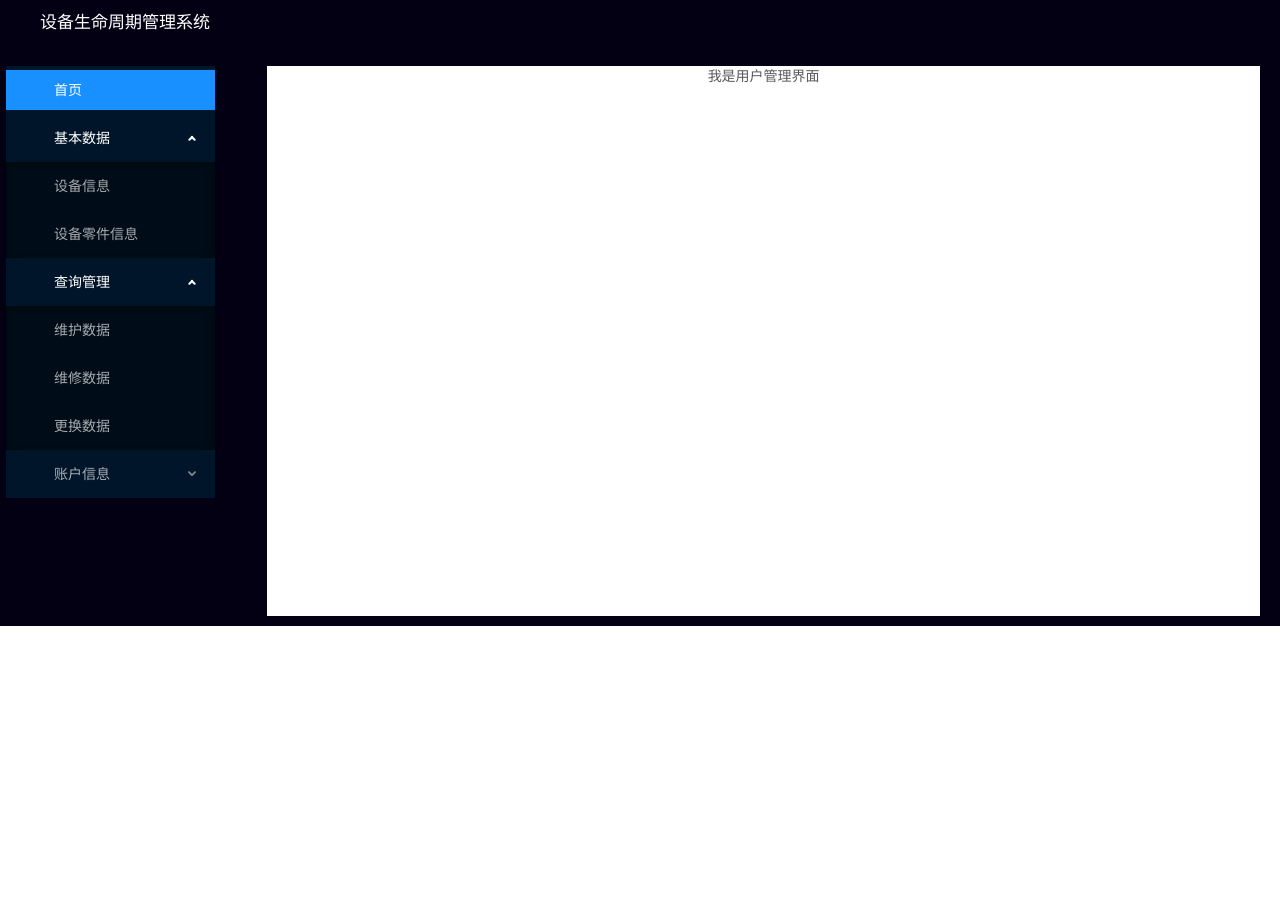
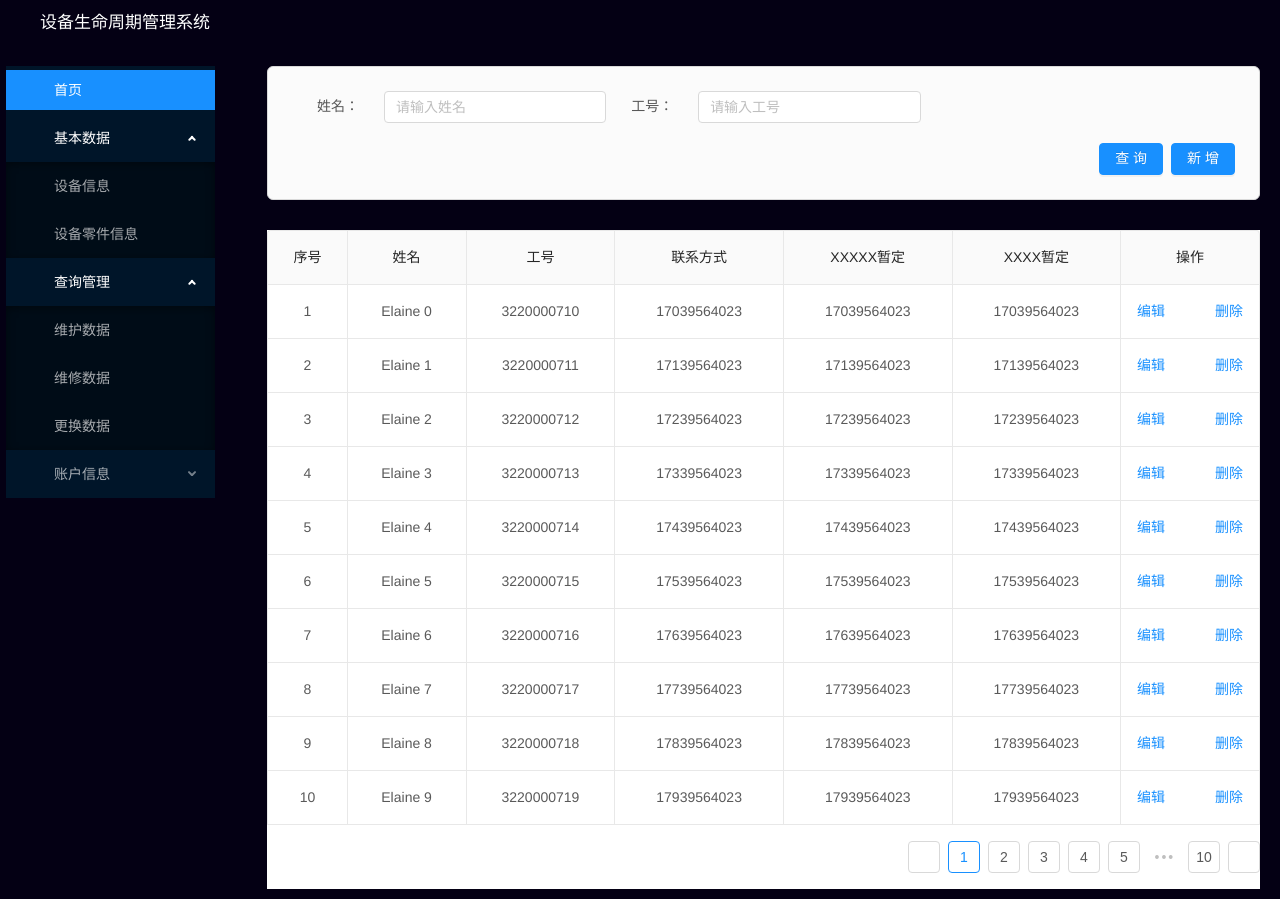
Before and after one commit to Eliane-cc/equipment_system, a Vue app in the folder equipment_system/: page /#/userManagement in a window 1280 px wide. Before the commit the page ends 800 px from the top, so only its background shows below. Built offline with nearby package versions, Linux system fonts and the light colour scheme.

Commit message:
style: 用户管理页面样式

```diff
--- a/equipment_system/src/components/Modal/ActionModal.vue
+++ b/equipment_system/src/components/Modal/ActionModal.vue
@@ -16,9 +16,9 @@
               <template v-else-if="i == '开始使用时间'">
                 <a-date-picker show-time placeholder="请选择时间" @change="selectTime" :default-value="moment()" :format="dateFormat" />
               </template>
-<!--              <template v-else-if="i == '运行时间'">-->
-<!--                <div>{{operTime}}</div>-->
-<!--              </template>-->
+              <template v-else-if="i == '密码'">
+                <a-input-password placeholder="请输入密码"  allowClear/>
+              </template>
               <template v-else>
                 <a-input :placeholder="`请输入${i}`" :rows="3" allowClear/>
               </template>
@@ -82,6 +82,9 @@
                 </template>
                 <template v-else-if="item.title == '维护内容' || item.title == '维修内容' || item.title == '更换内容'">
                   <a-textarea :placeholder="`请输入${item.title}`" :rows="3" v-model="item.content" @change="editContent(item,index)" :name="item.name"/>
+                </template>
+                <template v-else-if="item.title == '密码'">
+                  <a-input-password :placeholder="`请输入${item.title}`"  allowClear/>
                 </template>
                 <template v-else-if="item.title == '运行时间'">
                   <div>{{operTime}}</div>
--- a/equipment_system/src/components/UserManagement.vue
+++ b/equipment_system/src/components/UserManagement.vue
@@ -1,15 +1,267 @@
 <template>
-  <div>
-    我是用户管理界面
+  <div class="contain">
+    <div>
+      <a-form class="form" :form="form" @submit="handleSearch">
+        <a-row>
+          <a-col
+            v-for="(item,index) in label"
+            :key="index"
+            :span="8"
+            class="margin-bottom"
+          >
+            <div class="flex-center">
+              <a-col :span="7">
+                {{item.title}}：
+              </a-col>
+              <a-col :span="17">
+                <a-input :placeholder="item.placeholder" :name="item.name"/>
+              </a-col>
+            </div>
+          </a-col>
+        </a-row>
+        <a-row>
+          <a-col :span="24" :style="{ textAlign: 'right' }">
+            <a-button type="primary" html-type="submit" @click="searchDev">
+              查询
+            </a-button>
+            <a-button type="primary" :style="{ marginLeft: '8px' }" @click="createDev">
+              新增
+            </a-button>
+          </a-col>
+        </a-row>
+      </a-form>
+      <div class="table">
+        <a-table :columns="columns" :data-source="data" bordered class="column">
+          <template
+            v-for="col in ['username', 'workNo', 'telephone']"
+            :slot="col"
+            slot-scope="text, record, index"
+          >
+            <div :key="index" class="column-content" slot="title" :title="text">
+              {{ text }}
+            </div>
+          </template>
+          <template slot="operation" slot-scope="text, record, index">
+            <div class="editable-row-operations">
+               <span class="oper">
+                  <a @click="() => editDev(record,text)"><a-icon type="edit" />编辑</a>
+                  <a-popconfirm title="是否确定删除?" cancelText="取消" okText="确定" @confirm="() => deleteDev(record.key)">
+                    <a><a-icon type="delete" />删除</a>
+                  </a-popconfirm>
+                </span>
+            </div>
+          </template>
+        </a-table>
+      </div>
+    </div>
+    <action-modal :modalVisible.sync="isShowModal" :data.sync="modalData" :title="modalTitle"></action-modal>
   </div>
 </template>
 
 <script>
+  import ActionModal from "./Modal/ActionModal";
+  const columns = [
+    {
+      title: '序号',
+      dataIndex: 'index',
+      width: '8%',
+      ellipsis: true,
+      align: 'center',
+      scopedSlots: { customRender: 'index' },
+    },
+    {
+      title: '姓名',
+      dataIndex: 'username',
+      width: '12%',
+      ellipsis: true,
+      align: 'center',
+      scopedSlots: { customRender: 'username' },
+    },
+    {
+      title: '工号',
+      dataIndex: 'workNo',
+      width: '15%',
+      ellipsis: true,
+      align: 'center',
+      scopedSlots: { customRender: 'workNo' },
+    },
+    {
+      title: '联系方式',
+      dataIndex: 'telephone',
+      width: '17%',
+      ellipsis: true,
+      align: 'center',
+      scopedSlots: { customRender: 'telephone' },
+    },
+    {
+      title: 'XXXXX暂定',
+      dataIndex: 'telephone',
+      width: '17%',
+      ellipsis: true,
+      align: 'center',
+      scopedSlots: { customRender: 'telephone' },
+    },
+    {
+      title: 'XXXX暂定',
+      dataIndex: 'telephone',
+      width: '17%',
+      ellipsis: true,
+      align: 'center',
+      scopedSlots: { customRender: 'telephone' },
+    },
+    {
+      title: '操作',
+      dataIndex: 'operation',
+      align: 'center',
+      scopedSlots: { customRender: 'operation' },
+    },
+  ];
+
+  const data = [];
+  for (let i = 0; i < 100; i++) {
+    data.push({
+      key: i.toString(),
+      index: `${i+1}`,
+      username: `Elaine ${i}`,
+      workNo: `322000071${i}`,
+      telephone: `17${i}39564023`
+    });
+  }
   export default {
-    name: "UserManagement.vue"
+    name: "UserManagement.vue",
+    components: {
+      ActionModal
+    },
+    data(){
+      this.cacheData = data.map(item => ({ ...item }));
+      return{
+        label: [
+          {
+            title: '姓名',
+            placeholder: '请输入姓名',
+            name: 'e_workshop_id'
+          },
+          {
+            title: '工号',
+            placeholder: '请输入工号',
+            name: 'e_machine_id'
+          }
+        ],
+        isShowModal: false,
+        modalTitle: '',
+        modalData: [],
+        form: this.$form.createForm(this, { name: 'advanced_search' }),
+        data,
+        columns,
+        editingKey: '',
+        treeExpandedKeys: [],
+        value: undefined,
+      }
+    },
+    methods: {
+      //表单查询
+      handleSearch(e) {
+        this.form.validateFields((error, values) => {
+          console.log('error', error);
+          console.log('Received values of form: ', values);
+        });
+      },
+      //编辑
+      editDev(value,text) {
+        let displayData = [
+          {
+            title: '序号',
+            key: 'index',
+            content: value.index
+          },
+          {
+            title: '姓名',
+            key: 'username',
+            content: value.username
+          },
+          {
+            title: '工号',
+            key: 'workNo',
+            content: value.workNo
+          },
+          {
+            title: '联系方式',
+            key: 'telephone',
+            content: value.telephone
+          }
+        ]
+        let editData = [
+          {
+            title: '密码',
+            key: 'password',
+            content: value.password,
+            name: 'e_workshop_id'
+          }
+        ]
+        this.isShowModal = true
+        this.modalTitle = '编辑'
+        this.modalData.displayData = displayData
+        this.modalData.editData = editData
+      },
+      //删除当前行
+      deleteDev(key) {
+        let newData = [...this.data];
+        const target = newData.filter((item,index) => {
+          return key != item.key
+        })
+        if (target) {
+          this.data = target;
+        }
+      },
+
+      //查询设备
+      searchDev(){},
+      //新增设备
+      createDev(){
+        this.isShowModal = true
+        this.modalTitle = '新增'
+        this.modalData.label = ['姓名','联系方式','工号/账号','密码']
+      }
+    },
   }
 </script>
 
 <style scoped>
-
+  .contain{
+    color: #ffffff;
+    background-color: #040014;
+  }
+  .form {
+    padding: 24px;
+    background: #fbfbfb;
+    border: 1px solid #d9d9d9;
+    border-radius: 6px;
+  }
+  .form .ant-form-item {
+    display: flex;
+  }
+  .table{
+    background-color: #fbfbfb;
+    margin-top: 30px;
+    border-radius: 6px;
+  }
+  .column{
+    background-color: #ffffff;
+  }
+  .oper{
+    display: flex;
+    justify-content: space-between;
+  }
+  .column-content{
+    overflow: hidden;
+  }
+  .flex-center{
+    display: flex;
+    flex-direction: row;
+    align-content: center;
+    align-items: center;
+  }
+  .margin-bottom{
+    margin-bottom: 20px;
+  }
 </style>
```
